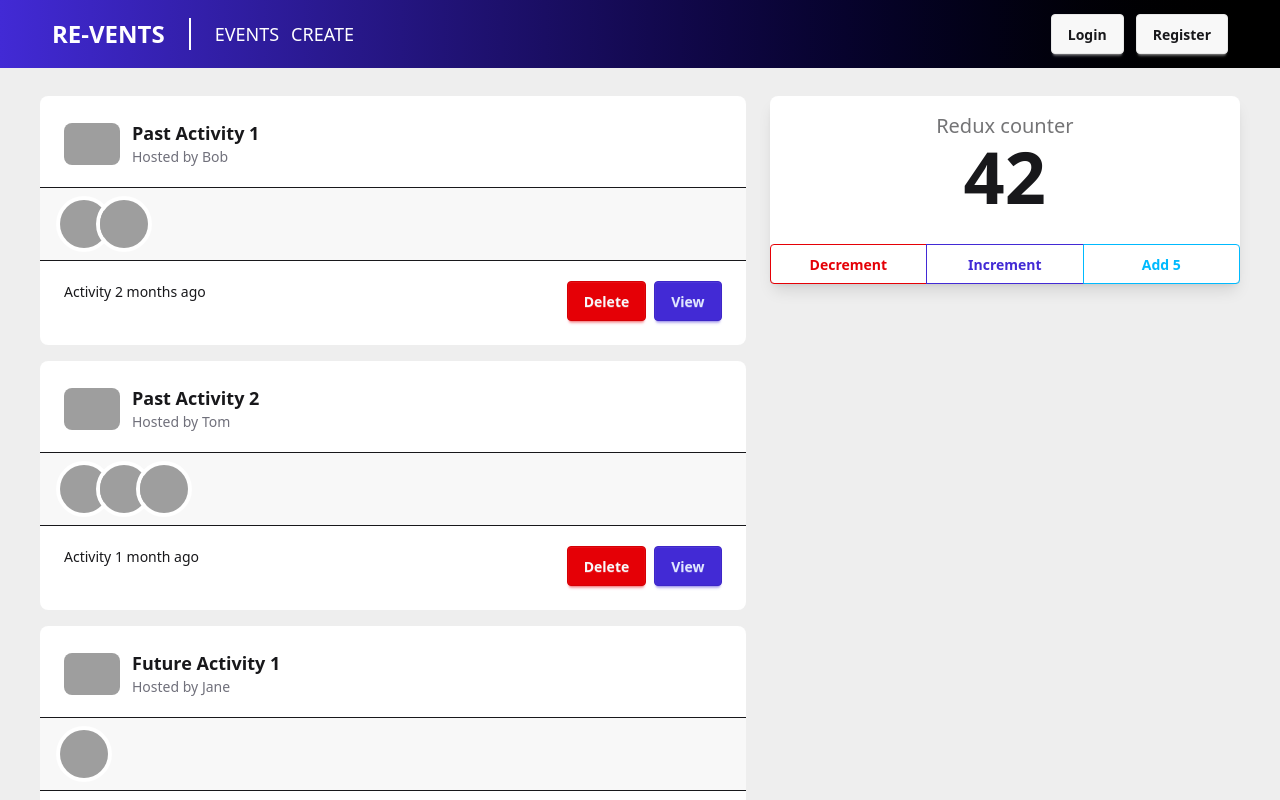
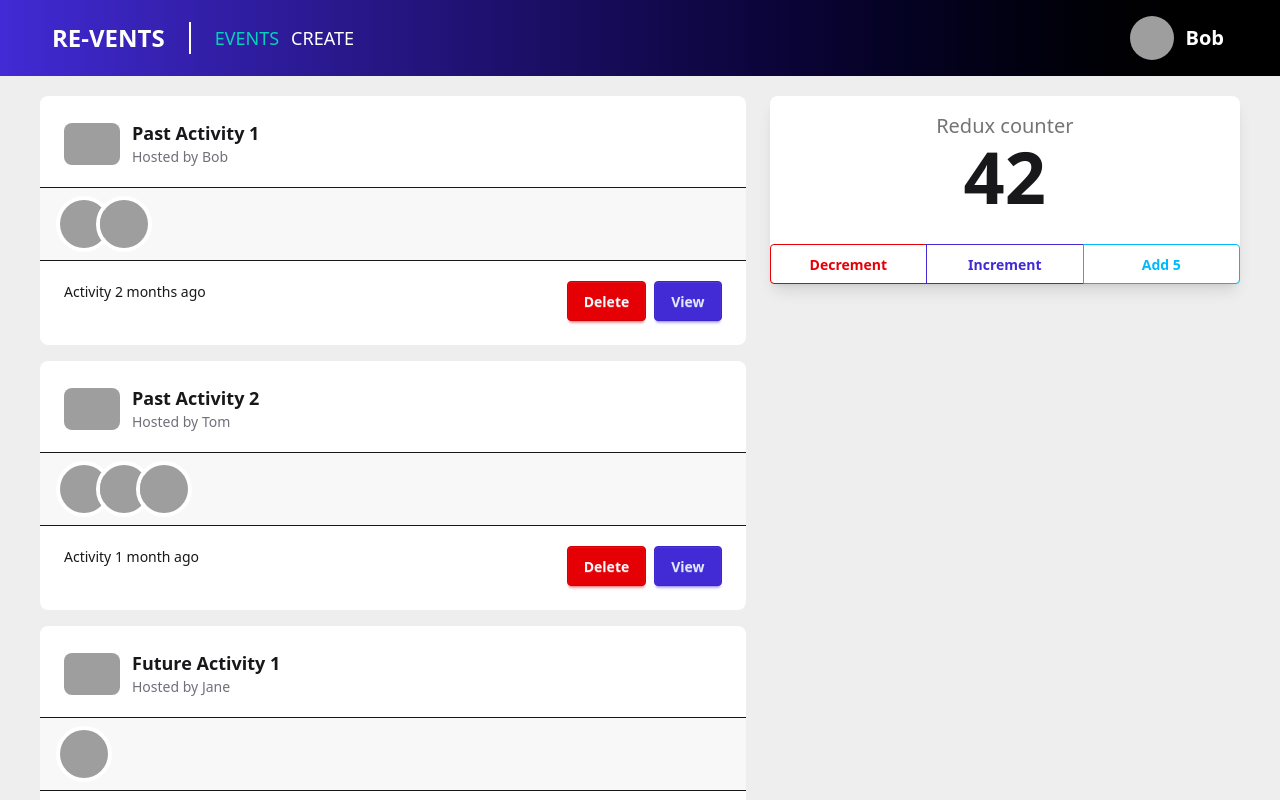
Before and after one commit to asiopueo/revents, a React (Vite) app: page /events in a window 1280 px wide. Shown: the top 800 px of the page. Built offline with nearby package versions, Linux system fonts and the light colour scheme; grey boxes are pictures that could not be loaded.

Commit message:
Zwischenstand Abschnitt 6.2 - Routing

```diff
--- a/package.json
+++ b/package.json
@@ -10,6 +10,7 @@
     "preview": "vite preview"
   },
   "dependencies": {
+    "@heroicons/react": "^2.2.0",
     "@reduxjs/toolkit": "^2.9.0",
     "@tailwindcss/vite": "^4.1.14",
     "motion": "^12.23.22",
--- a/src/app/layout/App.tsx
+++ b/src/app/layout/App.tsx
@@ -1,14 +1,12 @@
-import { Outlet } from "react-router"
-import { EventDashboard } from "../../features/events/dashboard/EventDashboard"
-import Navbar from "./Navbar"
+import Navbar from "./nav/Navbar";
+import AnimatedOutlet from "../router/AnimatedOutlet";
 
 export default function App() {
-
     return (
         <div>
             <Navbar />
             <div className="container mx-auto px-10 mt-24">
-                <Outlet />
+                <AnimatedOutlet />
             </div>
         </div>
     )
--- a/src/app/layout/Navbar.tsx
+++ /dev/null
@@ -1,25 +0,0 @@
-import { toggleForm } from "../../features/events/eventSlice";
-import { useAppDispatch } from "../../lib/store/store";
-
-export default function Navbar() {
-    const dispatch = useAppDispatch();
-    return (
-        <header className="p-3 w-full fixed top-0 z-50 bg-gradient-to-r from-primary to-black">
-            <div className="flex align-middle items-center px-10 mx-auto gap-6 cursor-pointer">
-                <a href="" className="max-h-16 text-white flex items-center gap-3 border-r-white border-r-2 pr-6">
-                    <h3 className="text-2xl font-semibold text-white uppercase">
-                        Re-vents
-                    </h3>
-                </a>
-                <nav className="flex gap-3 my-2 uppercase text-lg text-white">
-                    <a href="#">Events</a>
-                    <a onClick={() => dispatch(toggleForm(null))}>Create</a>
-                </nav>
-                <div className="flex align-middle ml-auto gap-3">
-                    <button className='btn'>Login</button>
-                    <button className='btn'>Register</button>
-                </div>
-            </div>
-        </header>
-    )
-}
--- a/src/app/layout/globals.css
+++ b/src/app/layout/globals.css
@@ -35,3 +35,7 @@
   --depth: 1;
   --noise: 0;
 }
+
+a.active {
+  @apply text-accent;
+}
--- /dev/null
+++ b/src/app/layout/nav/Navbar.tsx
@@ -0,0 +1,33 @@
+import { NavLink } from "react-router";
+import UserMenu from "./UserMenu";
+
+export default function Navbar() {
+    const loggedIn = true;
+
+    return (
+        <header className="p-3 w-full fixed top-0 z-50 bg-gradient-to-r from-primary to-black">
+            <div className="flex align-middle items-center px-10 mx-auto gap-6 cursor-pointer">
+                <div className="max-h-16 text-white flex items-center gap-3 border-r-white border-r-2 pr-6">
+                    <NavLink to="/" className="text-2xl font-semibold text-white uppercase">
+                        Re-vents
+                    </NavLink>
+                </div>
+                <nav className="flex gap-3 my-2 uppercase text-lg text-white">
+                    <NavLink to='/events'>Events</NavLink>
+                    <NavLink to='/createEvent'>Create</NavLink>
+                </nav>
+                <div className="flex align-middle ml-auto gap-3">
+                    {loggedIn ? (
+                        <UserMenu />
+                    ) : (
+                        <>
+                            <button className='btn'>Login</button>
+                            <button className='btn'>Register</button>
+                        </>
+                    )}
+
+                </div>
+            </div>
+        </header>
+    )
+}
--- /dev/null
+++ b/src/app/layout/nav/UserMenu.tsx
@@ -0,0 +1,40 @@
+import { UserIcon } from "@heroicons/react/24/outline";
+import { CalendarIcon } from "@heroicons/react/24/outline";
+import { PowerIcon } from "@heroicons/react/24/outline";
+import { users } from "../../../lib/data/sampleData";
+
+export default function UserMenu() {
+    return (
+        <div className="dropdown dropdown-bottom dropdown-end">
+        <div tabIndex={0} role="button" className="m-1 text-white text-xl font-semibold flex gap-3 items-center">
+            <div className="avatar">
+                <div className="w-11 rounded-full">
+                    <img src={users[0].photoURL} alt="user avatar" />
+                </div>
+            </div>
+            <span>Bob</span>
+        </div>
+            <ul tabIndex={0} className="dropdown-content menu bg-base-100 rounded-box z-1 w-52 p-2 shadow-sm">
+                <li>
+                    <div className="flex gap-3 items-center">
+                        <UserIcon className="size-6" />
+                        My profile
+                    </div>
+                </li>
+                <li>
+                    <div className="flex gap-3 items-center">
+                        <CalendarIcon className="size-6" />
+                        Create event
+                    </div>
+                </li>
+                <div className="divider my-0"></div>
+                <li>
+                    <div className="flex gap-3 items-center">
+                        <PowerIcon className="size-6 text-error" />
+                        Sign out
+                    </div>
+                </li>
+            </ul>
+        </div>
+    )
+}
--- /dev/null
+++ b/src/app/router/AnimatedOutlet.tsx
@@ -0,0 +1,22 @@
+import { AnimatePresence, motion } from "motion/react";
+import { cloneElement } from "react";
+import { useLocation, useOutlet } from "react-router"
+
+export default function AnimatedOutlet() {
+    const location = useLocation();
+    const element = useOutlet();
+
+    return (
+        <AnimatePresence mode='wait' initial={true}>
+            <motion.div
+                key={location.pathname}
+                initial={{ opacity: 0, x: 0, y: 20 }}
+                animate={{ opacity: 1, x: 0, y: 0 }}
+                exit={{ opacity: 0, x: 0, y: 20 }}
+                transition={{ duration: 0.2, ease: 'easeOut' }}
+            >
+                { element && cloneElement(element, {key: location.pathname})}
+            </motion.div>
+        </AnimatePresence>
+    )
+}
--- a/src/features/events/dashboard/EventDashboard.tsx
+++ b/src/features/events/dashboard/EventDashboard.tsx
@@ -1,8 +1,6 @@
 import { useEffect } from "react";
 
-import EventForm from "../form/EventForm";
 import EventCard from "./EventCard";
-import { AnimatePresence, motion } from "motion/react";
 import Counter from "../../counter/Counter";
 import { useAppDispatch, useAppSelector } from "../../../lib/store/store";
 import { setEvents } from "../eventSlice";
@@ -10,7 +8,7 @@ import { events } from "../../../lib/data/sampleData";
 
 export function EventDashboard() {
     const dispatch = useAppDispatch();
-    const { events: appEvents, selectedEvent, formOpen } = useAppSelector(state => state.event);
+    const { events: appEvents } = useAppSelector(state => state.event);
 
     useEffect(() => {
         dispatch(setEvents(events));
@@ -19,12 +17,6 @@ export function EventDashboard() {
     return (
         <div className="flex flex-row w-full gap-6">
             <div className="w-3/5">
-                <AnimatePresence>
-                    <motion.div
-                        initial={{ opacity: 0 }}
-                        animate={{ opacity: 1 }}
-                        exit={{ opacity: 0 }}
-                    >
                 <div className="flex flex-col gap-4">
                     {appEvents.map(event => (
                         <EventCard
@@ -33,33 +25,10 @@ export function EventDashboard() {
                         />
                     ))}
                 </div>
-                    </motion.div>
-                </AnimatePresence>
             </div>
 
             <div className="w-2/5">
-                <AnimatePresence mode="wait">
-                    { formOpen ? (
-                        <motion.div
-                            key='counter'
-                            initial={{ opacity: 0, x: 200 }}
-                            animate={{ opacity: 1, x: 0 }}
-                            exit={{ opacity: 0, x: 200 }}
-                            transition={{ duration: 0.3, type: 'tween' }}
-                        >
-                            <EventForm key={selectedEvent?.id || 'new'} />
-                        </motion.div>
-                    ) : (
-                        <motion.div
-                            initial={{ opacity: 0, x: 200 }}
-                            animate={{ opacity: 1, x: 0 }}
-                            exit={{ opacity: 0, x: 200 }}
-                            transition={{ duration: 0.3, type: 'tween' }}
-                        >
                 <Counter />
-                        </motion.div>
-                    )}
-                </AnimatePresence>
             </div>
         </div>
     )
```
Also changed, not shown: 1 other file (tests, documents, lock files or other folders). Lines whose indentation alone changed are shown as unchanged.
